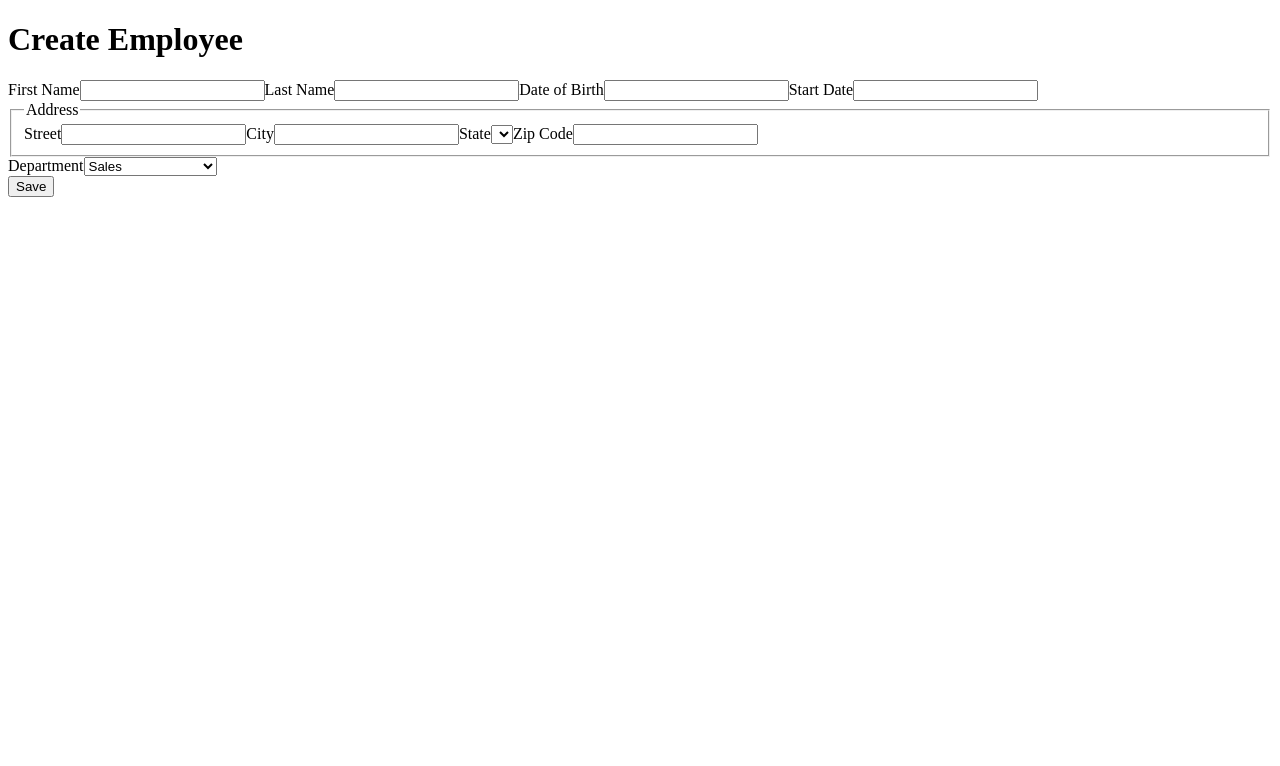
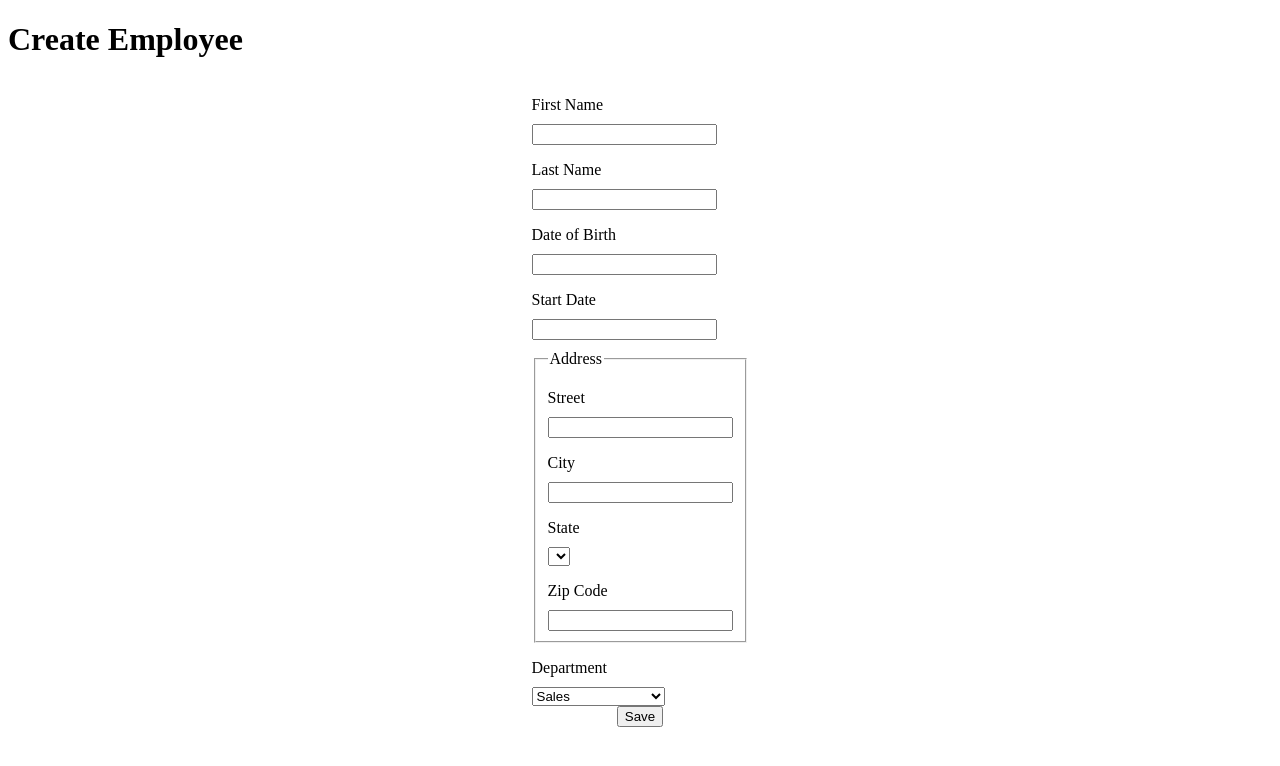
Before and after one commit to SabrinaMouginot/HRNet_P14, a React (Vite) app: page / in a window 1280 px wide. Shown: the top 766 px of the page. Built offline with nearby package versions, Linux system fonts and the light colour scheme.

Commit message:
travail de style sur le formulaire

```diff
--- /dev/null
+++ b/src/components/MyForm.css
@@ -0,0 +1,23 @@
+.title {
+    display: flex;
+    align-items: center;
+    justify-content: center;
+}
+
+
+.container {
+    display: flex;
+    flex-direction: column;
+    align-items: center;
+    justify-content: center;
+}
+
+label {
+    display: block;
+    margin-top: 1rem;
+    margin-bottom: 10px;
+}
+
+.address {
+    margin-top: 10px;
+}
--- a/src/components/MyForm.jsx
+++ b/src/components/MyForm.jsx
@@ -1,7 +1,9 @@
+import './MyForm.css'
+
 function MyForm() {
 
     return (
-        <div >
+        <div className='container'>
             <form>
                 <label>First Name</label>
                 <input />
```
